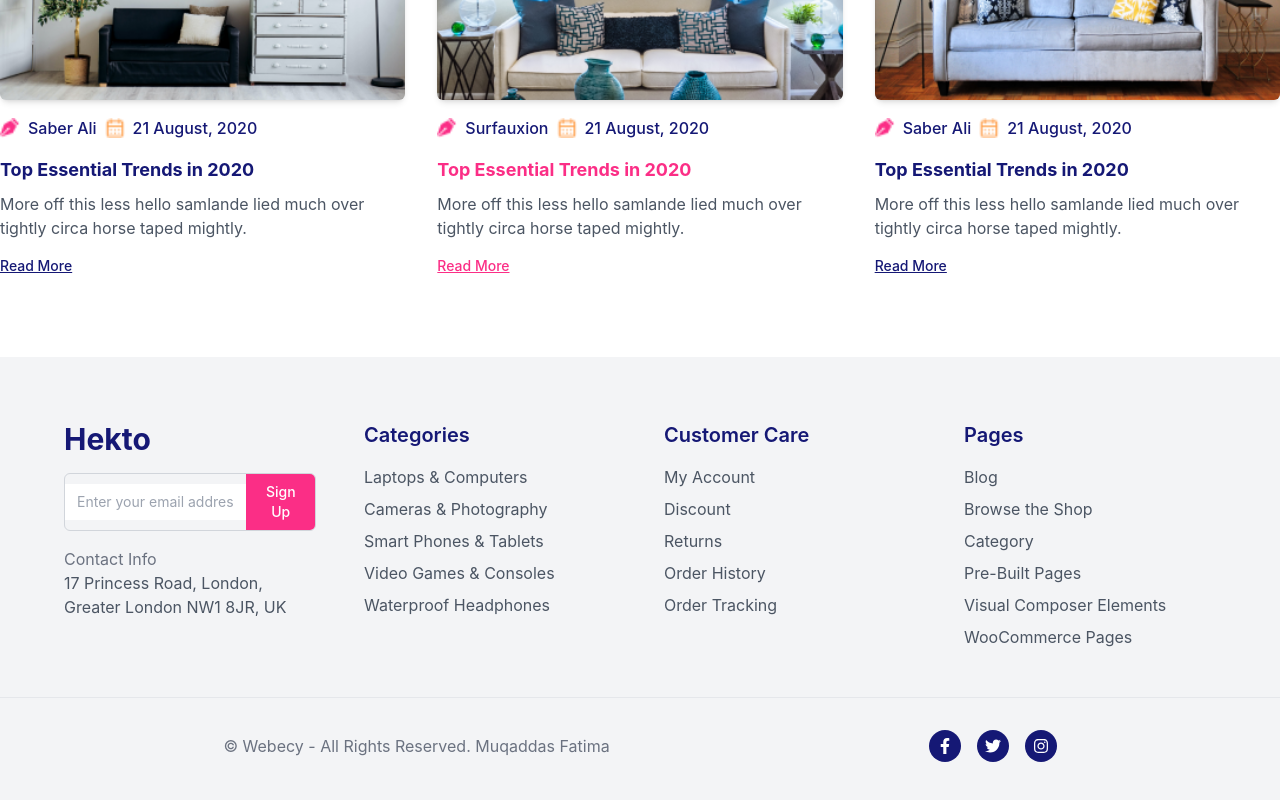
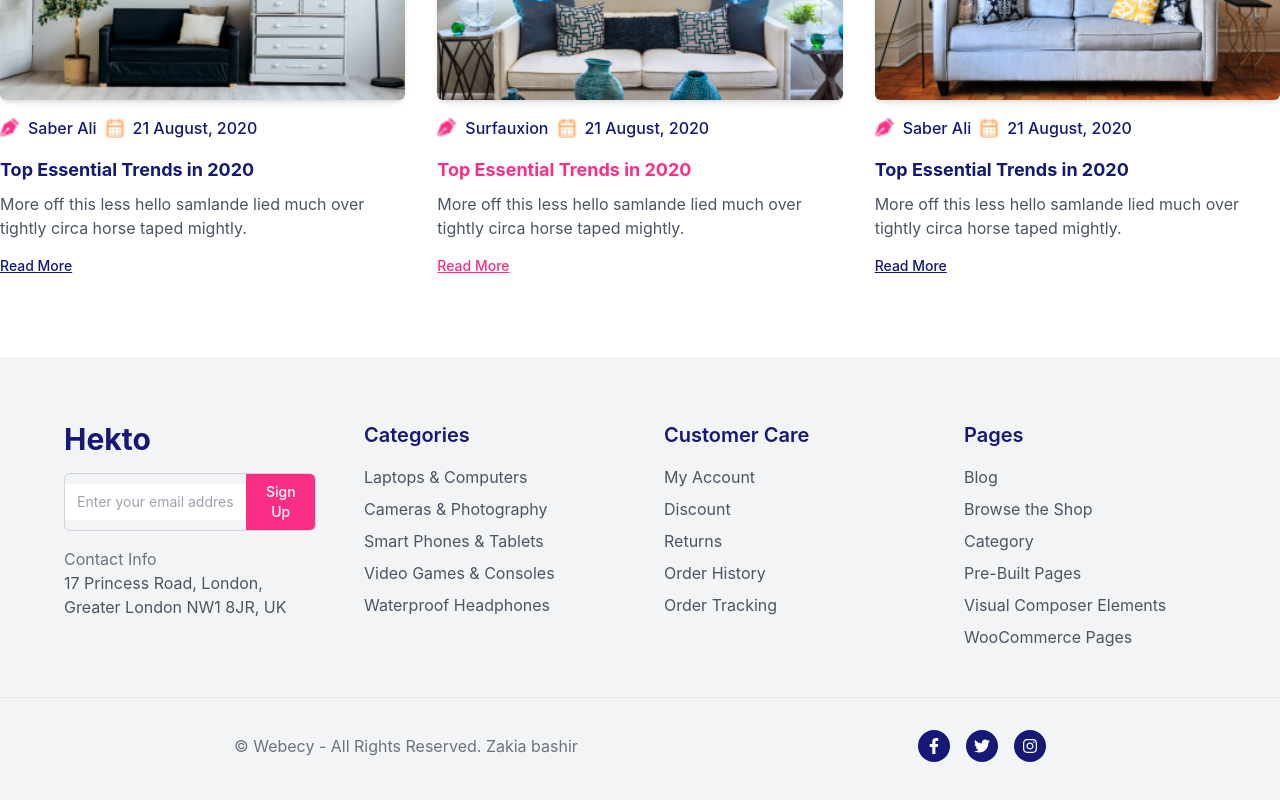
Before and after one commit to zakiabashir/hackhaton-e-comerce-web, a Next.js app: page / in a window 1280 px wide. Shown: the part 6950-7750 px from the top of the page. Built offline with nearby package versions, Linux system fonts and the light colour scheme.

Commit message:
changing in footer component

```diff
--- a/src/app/components/Footer.tsx
+++ b/src/app/components/Footer.tsx
@@ -87,15 +87,15 @@ function Footer() {
       {/* Footer Bottom */}
       <div className="mt-12 border-t border-gray-200 pt-8">
         <div className="flex justify-around flex-wrap items-center w-[90%] mx-auto">
-          <p className="text-gray-500">&copy; Webecy - All Rights Reserved. Muqaddas Fatima</p>
+          <p className="text-gray-500">&copy; Webecy - All Rights Reserved. Zakia bashir</p>
           <div className="flex space-x-4">
-            <a href="https://github.com/zakiabashir" className="w-8 h-8 rounded-full bg-[#151875] flex items-center justify-center text-white hover:bg-blue-700">
+            <a href="www.facebook.com" className="w-8 h-8 rounded-full bg-[#151875] flex items-center justify-center text-white hover:bg-blue-700">
               <FaFacebookF />
             </a>
-            <a href="@zakia_bashir25" className="w-8 h-8 rounded-full bg-[#151875] flex items-center justify-center text-white hover:bg-blue-700">
+            <a href="www.twiter.com" className="w-8 h-8 rounded-full bg-[#151875] flex items-center justify-center text-white hover:bg-blue-700">
               <FaTwitter />
             </a>
-            <a href="@zakia_bashir25" className="w-8 h-8 rounded-full bg-[#151875] flex items-center justify-center text-white hover:bg-blue-700">
+            <a href="www.instagram.com" className="w-8 h-8 rounded-full bg-[#151875] flex items-center justify-center text-white hover:bg-blue-700">
               <FaInstagram />
             </a>
           </div>
```
